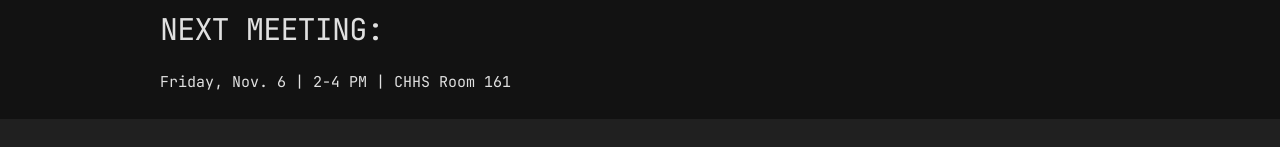
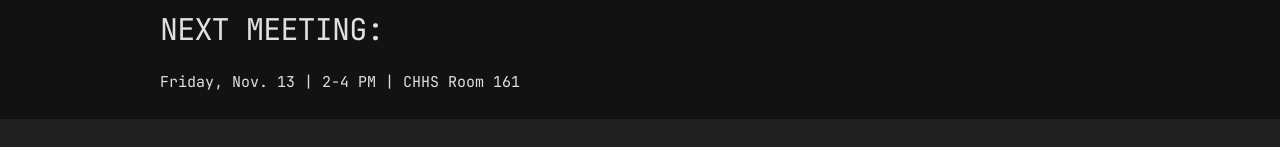
Before and after one commit to Malisius/foss49.com, a plain HTML site: page index.html in a window 1280 px wide. Shown: the part 514-661 px from the top of the page. Drawn offline with Linux system fonts and the light colour scheme.

Commit message:
Update meeting time

```diff
--- a/index.html
+++ b/index.html
@@ -59,7 +59,7 @@
         <div class="row">
           <div class="twelve columns">
             <h4>NEXT MEETING:</h4>
-            <p>Friday, Nov. 6 | 2-4 PM | CHHS Room 161</p>
+            <p>Friday, Nov. 13 | 2-4 PM | CHHS Room 161</p>
           </div>
         </div>
       </div>
```
